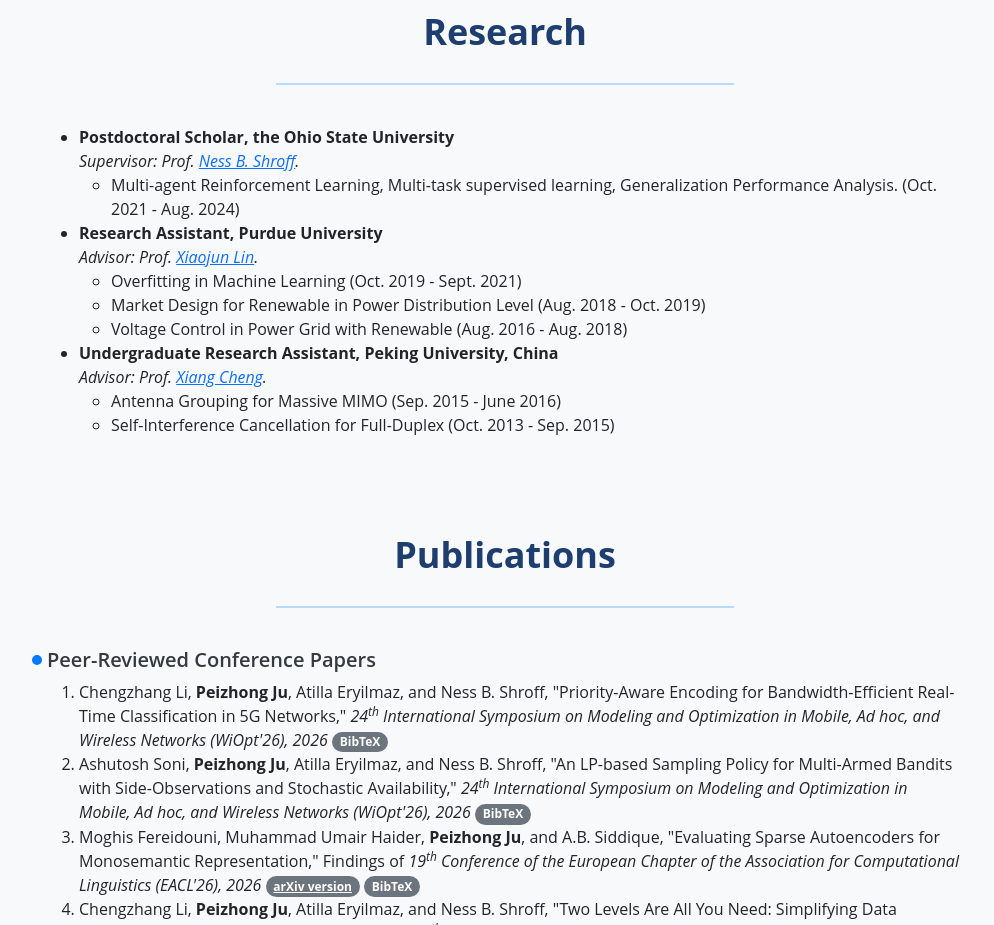
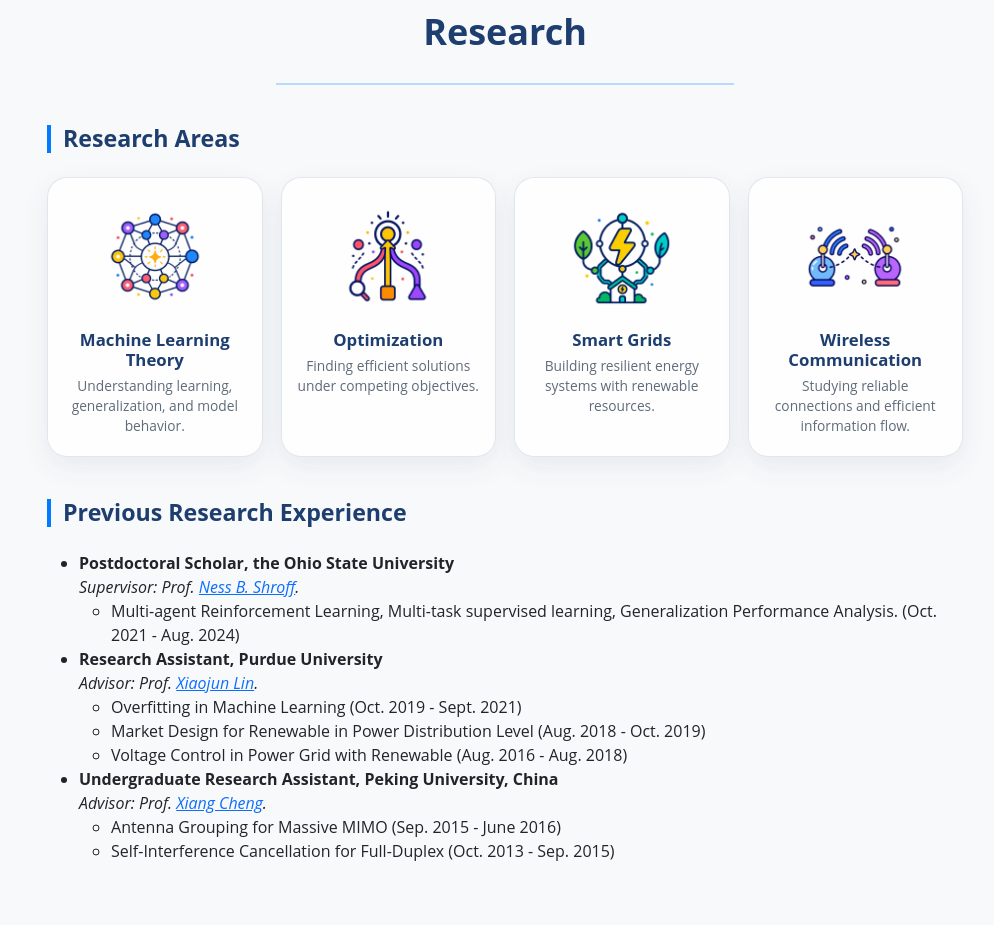
Before and after one commit to functionadvanced/PeizhongJu, a plain HTML site: page index.html in a window 1280 px wide. Shown: the part 2460-3385 px from the top of the page, without its empty margins (235-1229 px from the left). Drawn offline with nearby package versions, Linux system fonts and the light colour scheme.

Commit message:
Update (add research icons)

```diff
--- a/index.html
+++ b/index.html
@@ -194,6 +194,90 @@
       /* Adjust the width as needed */
       width: auto;
       /* Maintains aspect ratio */
+    }
+
+    .research-areas {
+      display: grid;
+      gap: 18px;
+      grid-template-columns: repeat(4, minmax(0, 1fr));
+      margin: 0 0 42px;
+    }
+
+    h3.research-subsection-title {
+      border-left: 4px solid var(--primary-color);
+      color: #1d3e6f;
+      font-size: 1.45rem;
+      font-weight: 700;
+      margin: 0 0 24px;
+      padding-left: 12px;
+    }
+
+    .research-area-card {
+      align-items: center;
+      background: rgba(255, 255, 255, 0.76);
+      border: 1px solid rgba(29, 62, 111, 0.12);
+      border-radius: 20px;
+      box-shadow: 0 10px 28px rgba(29, 62, 111, 0.08);
+      display: flex;
+      flex-direction: column;
+      min-width: 0;
+      padding: 18px 14px 20px;
+      text-align: center;
+      transition: transform 180ms ease, box-shadow 180ms ease;
+    }
+
+    .research-area-card:hover {
+      box-shadow: 0 14px 34px rgba(29, 62, 111, 0.14);
+      transform: translateY(-4px);
+    }
+
+    .research-area-icon {
+      height: 126px;
+      margin-bottom: 8px;
+      object-fit: contain;
+      width: 126px;
+    }
+
+    .research-area-card h3 {
+      color: #1d3e6f;
+      font-size: 1.05rem;
+      font-weight: 700;
+      margin: 0 0 6px;
+    }
+
+    .research-area-card p {
+      color: #5f6b7a;
+      font-size: 0.86rem;
+      font-weight: 400;
+      line-height: 1.45;
+      margin: 0;
+    }
+
+    @media (max-width: 992px) {
+      .research-areas {
+        grid-template-columns: repeat(2, minmax(0, 1fr));
+      }
+    }
+
+    @media (max-width: 520px) {
+      .research-areas {
+        grid-template-columns: 1fr;
+      }
+
+      .research-area-card {
+        padding-left: 20px;
+        padding-right: 20px;
+      }
+    }
+
+    @media (prefers-reduced-motion: reduce) {
+      .research-area-card {
+        transition: none;
+      }
+
+      .research-area-card:hover {
+        transform: none;
+      }
     }
 
     h2.section-title {
@@ -459,6 +543,30 @@
     <section id="research">
       <h2 class="section-title">Research</h2>
       <hr>
+      <h3 class="research-subsection-title">Research Areas</h3>
+      <div class="research-areas" aria-label="Research areas">
+        <article class="research-area-card">
+          <img class="research-area-icon" src="assets/research-icons/machine-learning.png" alt="">
+          <h3>Machine Learning Theory</h3>
+          <p>Understanding learning, generalization, and model behavior.</p>
+        </article>
+        <article class="research-area-card">
+          <img class="research-area-icon" src="assets/research-icons/optimization.png" alt="">
+          <h3>Optimization</h3>
+          <p>Finding efficient solutions under competing objectives.</p>
+        </article>
+        <article class="research-area-card">
+          <img class="research-area-icon" src="assets/research-icons/smart-grids.png" alt="">
+          <h3>Smart Grids</h3>
+          <p>Building resilient energy systems with renewable resources.</p>
+        </article>
+        <article class="research-area-card">
+          <img class="research-area-icon" src="assets/research-icons/wireless-communication.png" alt="">
+          <h3>Wireless Communication</h3>
+          <p>Studying reliable connections and efficient information flow.</p>
+        </article>
+      </div>
+      <h3 class="research-subsection-title">Previous Research Experience</h3>
       <ul>
         <li>
           <strong>Postdoctoral Scholar, the Ohio State University</strong><br>
```
Also changed, not shown: assets/research-icons/machine-learning.png (added), assets/research-icons/optimization.png (added), assets/research-icons/smart-grids.png (added), assets/research-icons/wireless-communication.png (added).
